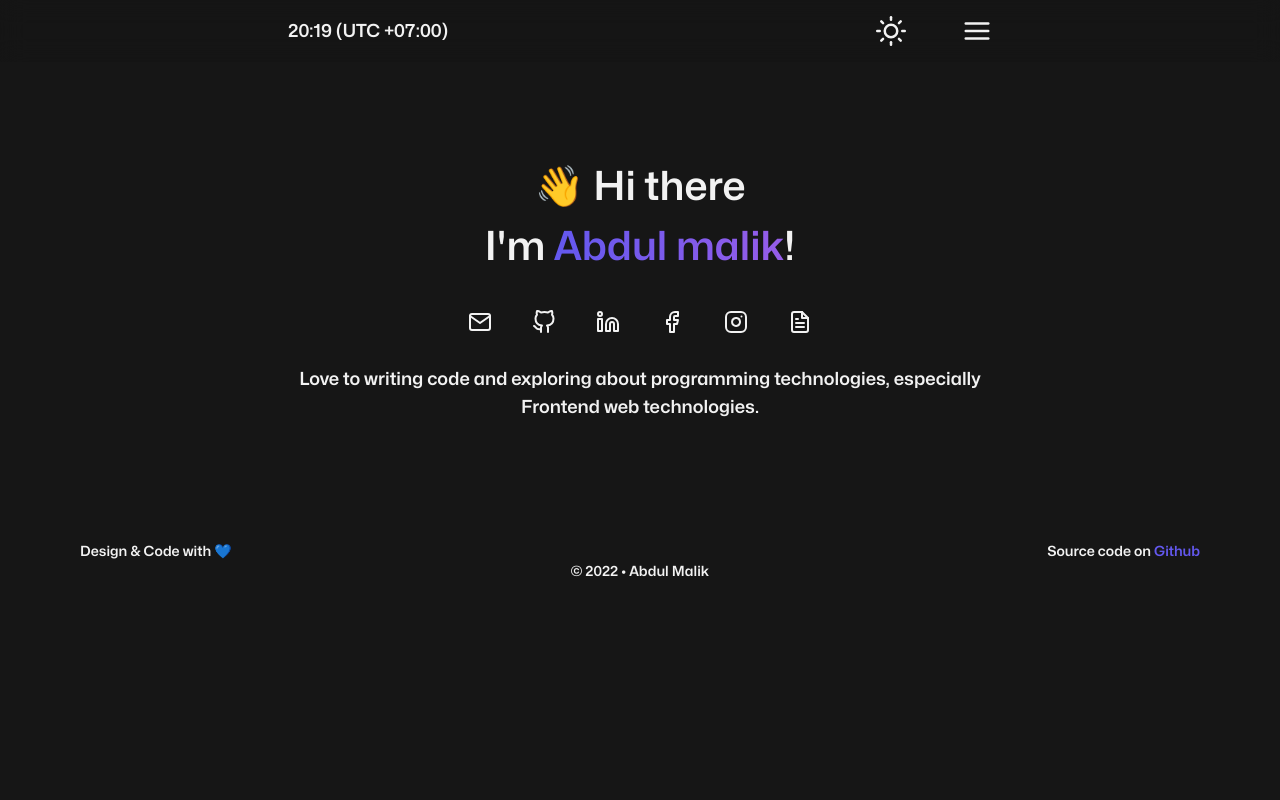
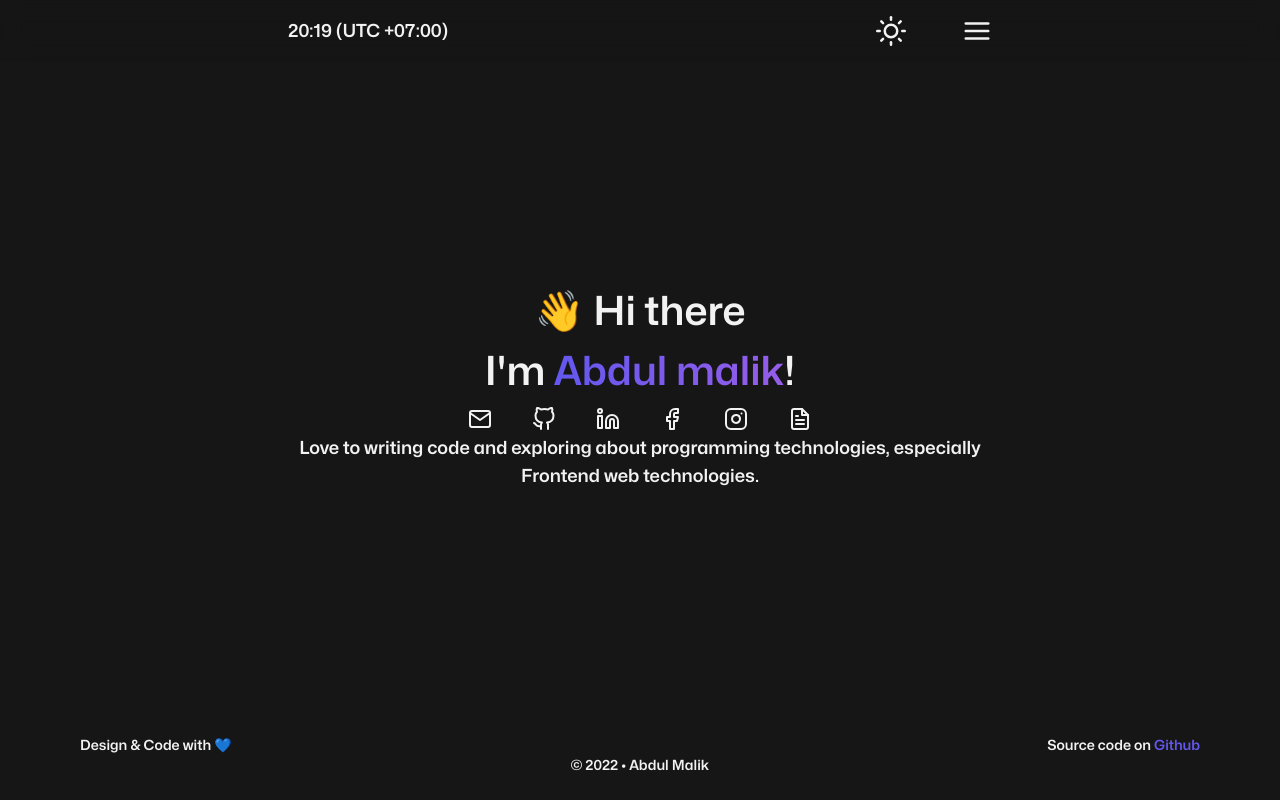
Before and after one commit to up2dul/up2dul.my.id, a Next.js app: page / in a window 1280 px wide. Built offline with nearby package versions, Linux system fonts and the light colour scheme.

Commit message:
refactor(comps): modify main element structure and edit height
wrap props.children to section element, and then wrap with main along
with Footer

```diff
--- a/src/components/Layout.tsx
+++ b/src/components/Layout.tsx
@@ -25,11 +25,13 @@ const Layout = ({ title, description, children }: LayoutProps) => {
 
       <Navbar />
 
-      <main className='px-container mt-[97px] flex flex-col items-center justify-center gap-7 py-24 text-center sm:mt-[62px]'>
-        {children}
+      <main className='flex min-h-screen flex-col justify-between pt-[97px] sm:pt-[62px]'>
+        <section className='px-container gap-7py-14 my-auto flex flex-col items-center justify-center text-center'>
+          {children}
+        </section>
+
+        <Footer />
       </main>
-
-      <Footer />
     </>
   );
 };
```
